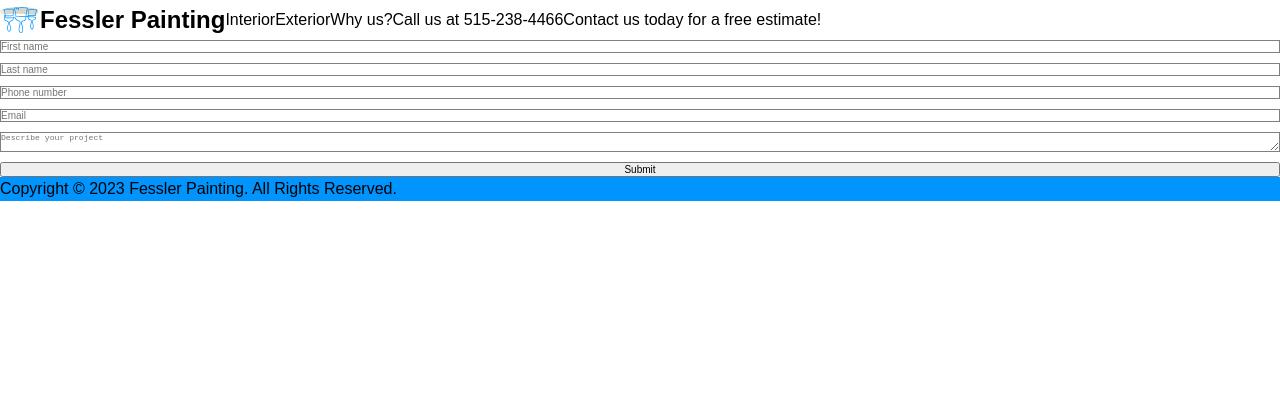
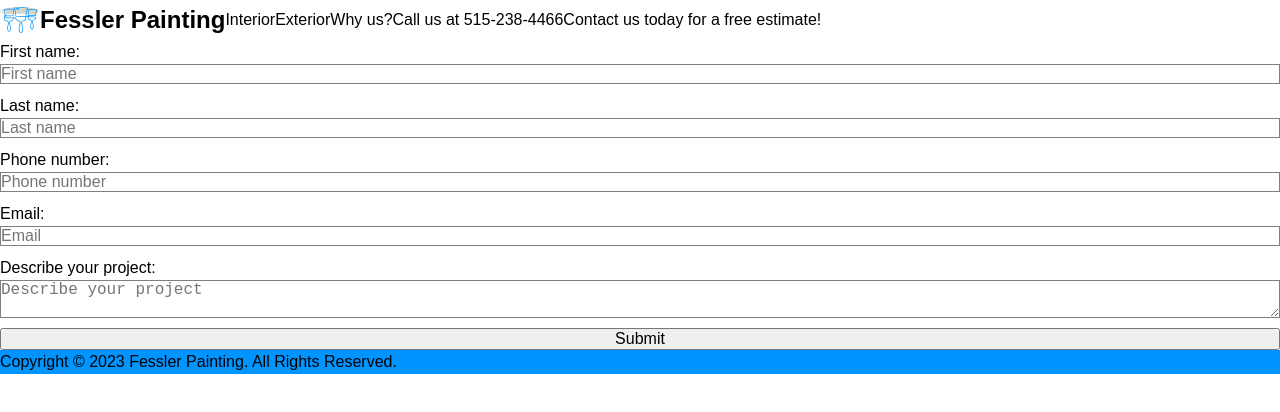
Before and after one commit to Afessler1998/fessler-painting, a Next.js app: page /contact-form in a window 1280 px wide. Shown: the top 412 px of the page. Built offline with nearby package versions, Linux system fonts and the light colour scheme.

Commit message:
contact form function created, still needs validation and to email me the info

```diff
--- /dev/null
+++ b/src/pages/api/contact-form.js
@@ -0,0 +1,10 @@
+export default function handler(req, res) {
+    const { firstName, lastName, email, phoneNumber, message } = req.body;
+
+    //perform server side validation
+    //email me the contact info
+
+    console.log(firstName, lastName, phoneNumber, email, message);
+
+    res.status(200).json({ data: 'success' });
+}
--- a/src/pages/contact-form.js
+++ b/src/pages/contact-form.js
@@ -1,20 +1,64 @@
-import React from 'react'
+import React, { useState } from 'react'
 import Header from '../components/header'
 import Footer from '../components/footer'
 import styles from '../styles/contact-form.module.css'
 
 const contactForm = () => {
+
+    const [firstName, setFirstName] = useState('');
+
+    const handleSubmit = async (event) => {
+        event.preventDefault()
+
+        //perform client side validation
+
+        const data = {
+            firstName: event.target.firstName.value,
+            lastName: event.target.lastName.value,
+            phoneNumber: event.target.phoneNumber.value,
+            email: event.target.email.value,
+            message: event.target.message.value,
+        }
+
+        const JSONdata = JSON.stringify(data)
+
+        const endpoint = '/api/contact-form'
+
+        const options = {
+            method: 'POST',
+            headers: {
+                'Content-Type': 'application/json',
+            },
+            body: JSONdata,
+        }
+
+        const response = await fetch(endpoint, options);
+
+        if (response.ok) setFirstName(data.firstName);
+    }
+
     return (
         <>
             <Header />
-            <form className={styles.formContainer}>
-                <input type="text" className={styles.input} placeholder="First name" />
-                <input type="text" className={styles.input} placeholder="Last name" />
-                <input type="text" className={styles.input} placeholder="Phone number" />
-                <input type="text" className={styles.input} placeholder="Email" />
-                <textarea type="text" className={styles.input} placeholder="Describe your project" />
-                <button className={styles.submitBtn}>Submit</button>
+            <form onSubmit={handleSubmit} className={styles.formContainer}>
+                <label htmlFor="firstName" className={styles.label}>First name:</label>
+                <input id="firstName" name="firstName" type="text" className={styles.input} placeholder="First name" />
+
+                <label htmlFor="lastName" className={styles.label}>Last name:</label>
+                <input id="lastName" name="lastName" type="text" className={styles.input} placeholder="Last name" />
+
+                <label htmlFor="phoneNumber" className={styles.label}>Phone number:</label>
+                <input id="phoneNumber" name="phoneNumber" type="text" className={styles.input} placeholder="Phone number" />
+
+                <label htmlFor="email" className={styles.label}>Email:</label>
+                <input id="email" name="email" type="text" className={styles.input} placeholder="Email" />
+
+                <label htmlFor="message" className={styles.label}>Describe your project:</label>
+                <textarea id="message" name="message" type="text" className={styles.input} placeholder="Describe your project" />
+
+                <button type="submit" className={styles.submitBtn}>Submit</button>
             </form>
+            {firstName && <p className={styles.successMsg}>Your contact info has been received, thank you for reaching out {firstName}!</p>}
             <Footer />
         </>
     );
--- a/src/pages/home.js
+++ b/src/pages/home.js
@@ -8,6 +8,7 @@
     return (
         <>
             <Header />
+                {/*REMOVE THIS BEFORE PUBLISHING SITE*/}
                 <h1 className={styles.underConstruction}>Fessler Painting is currently under construction.
                 Please visit again at a future date to view the full completed website</h1>
                 <p className={styles.mainParagraph}>
--- a/src/styles/contact-form.module.css
+++ b/src/styles/contact-form.module.css
@@ -1,6 +1,12 @@
 .formContainer {
     display: flex;
     flex-direction: column;
+    font-family: var(--font-family-primary);
+    font-size: var(--font-size-medium);
+}
+
+.label {
+
 }
 
 .input {
@@ -11,3 +17,8 @@
 .submitBtn {
 
 }
+
+.successMsg {
+    font-family: var(--font-family-secondary);
+    font-size: var(--font-size-medium);
+}
--- a/src/styles/home.module.css
+++ b/src/styles/home.module.css
@@ -1,3 +1,4 @@
+/*REMOVE THIS BEFORE PUBLISHING SITE*/
 .underConstruction {
     font-family: var(--font-family-primary);
     font-size: var(--font-size-xlarge);
```
